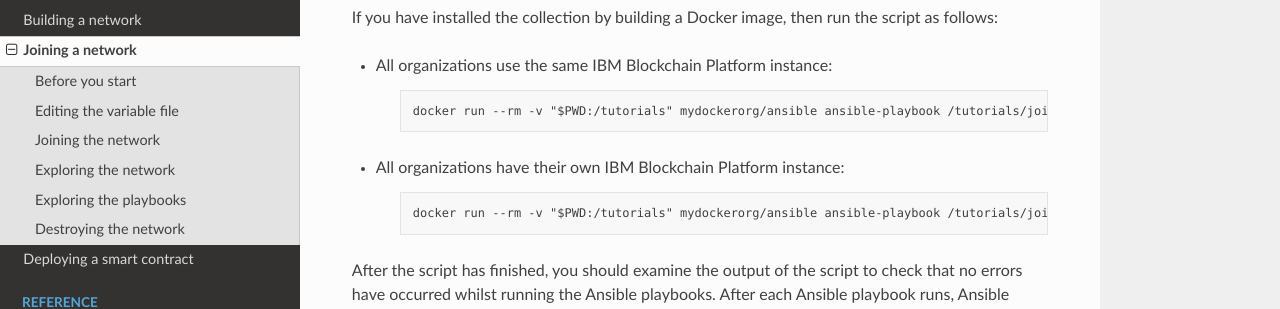
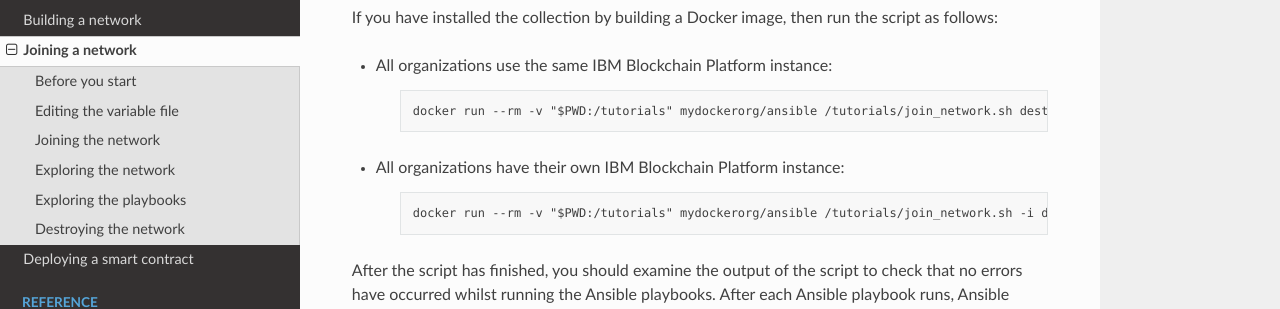
Before and after one commit to IBM-Blockchain/ansible-collection, a Sphinx documentation site: the page built from docs/source/tutorials/joining.rst, in a window 1280 px wide and 900 px high, scrolled down 7015 px. Shown: the part 235-544 px from the top of the window. Built offline with Sphinx 7.4.7 and the Read the Docs theme 2.0.0, drawn with Linux system fonts in a browser that asks for light colours; some of the changed text lies outside the part shown.

Commit message:
Remove ansible-playbook command from Docker script commands (resolves #244)
Signed-off-by: Simon Stone <sstone1@uk.ibm.com>

```diff
--- a/docs/source/tutorials/deploying.rst
+++ b/docs/source/tutorials/deploying.rst
@@ -41,7 +41,7 @@
 
     ::
 
-        docker run --rm -v "$PWD:/tutorials" mydockerorg/ansible ansible-playbook /tutorials/deploy_smart_contract.sh
+        docker run --rm -v "$PWD:/tutorials" mydockerorg/ansible /tutorials/deploy_smart_contract.sh
 
 Exploring the playbooks
 -----------------------
--- a/docs/source/tutorials/joining.rst
+++ b/docs/source/tutorials/joining.rst
@@ -91,13 +91,13 @@
 
     ::
 
-        docker run --rm -v "$PWD:/tutorials" mydockerorg/ansible ansible-playbook /tutorials/join_network.sh join
+        docker run --rm -v "$PWD:/tutorials" mydockerorg/ansible /tutorials/join_network.sh join
 
 * Each organization has their own IBM Blockchain Platform instance:
 
     ::
 
-        docker run --rm -v "$PWD:/tutorials" mydockerorg/ansible ansible-playbook /tutorials/join_network.sh -i join
+        docker run --rm -v "$PWD:/tutorials" mydockerorg/ansible /tutorials/join_network.sh -i join
 
 After the script has finished, you should examine the output of the script to check that no errors have occurred whilst running the Ansible playbooks. After each Ansible playbook runs, Ansible outputs a ``PLAY RECAP`` section that details how many tasks have been executed, and how many of those tasks have failed.
 
@@ -265,13 +265,13 @@
 
     ::
 
-        docker run --rm -v "$PWD:/tutorials" mydockerorg/ansible ansible-playbook /tutorials/join_network.sh destroy
+        docker run --rm -v "$PWD:/tutorials" mydockerorg/ansible /tutorials/join_network.sh destroy
 
 * All organizations have their own IBM Blockchain Platform instance:
 
     ::
 
-        docker run --rm -v "$PWD:/tutorials" mydockerorg/ansible ansible-playbook /tutorials/join_network.sh -i destroy
+        docker run --rm -v "$PWD:/tutorials" mydockerorg/ansible /tutorials/join_network.sh -i destroy
 
 After the script has finished, you should examine the output of the script to check that no errors have occurred whilst running the Ansible playbooks. After each Ansible playbook runs, Ansible outputs a ``PLAY RECAP`` section that details how many tasks have been executed, and how many of those tasks have failed.
 
```
Also changed, not shown: docs/source/tutorials/building.rst (+4 -4 lines).
